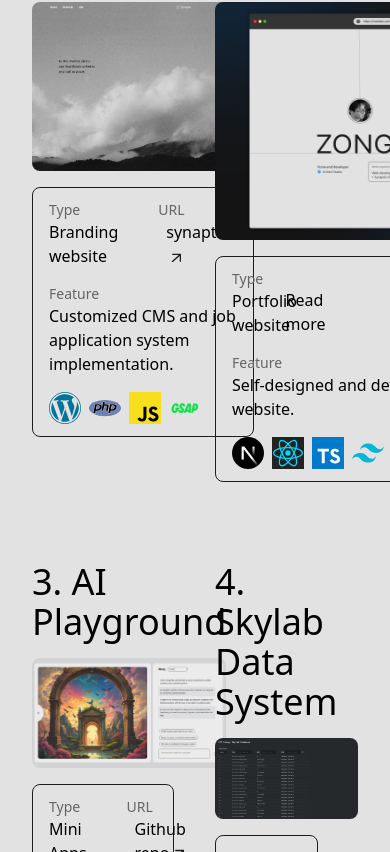
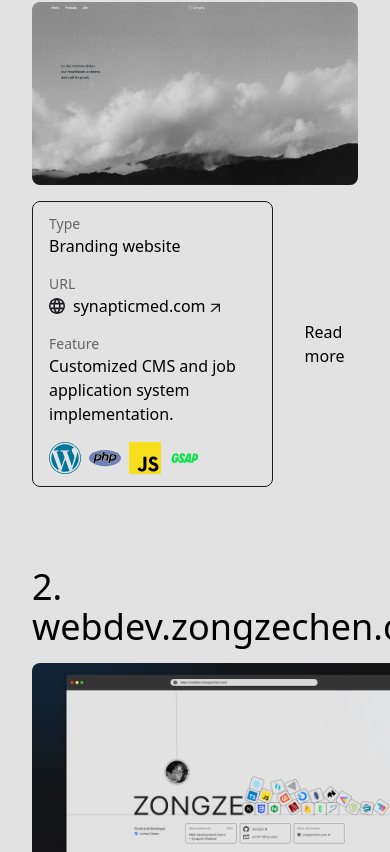
Before and after one commit to Zer02z2/webdev-portfolio, a Next.js app: page / in a window 390 px wide. Shown: the part 1148-2000 px from the top of the page. Built offline with nearby package versions, Linux system fonts and the light colour scheme.

Commit message:
Responsive layout

```diff
--- /dev/null
+++ b/app/_functions/isLinkAlive.ts
@@ -0,0 +1,9 @@
+export const isLinkAlive = async (url: string) => {
+  try {
+    const response = await fetch(url)
+    console.log(response.ok)
+    return true
+  } catch {
+    return false
+  }
+}
--- a/app/overview.tsx
+++ b/app/overview.tsx
@@ -45,7 +45,7 @@ export const Overview = ({
           <div className="grid grid-cols-4 gap-x-4">
             <div className="col-span-3">
               <Bento border={true}>
-                <div className="flex gap-x-10">
+                <div className="gap-x-10 flex flex-col gap-y-4 2xl:flex-row">
                   <div>
                     <SmallText>Type</SmallText>
                     <p>{type}</p>
--- a/app/page.tsx
+++ b/app/page.tsx
@@ -26,7 +26,7 @@ export default function Home() {
         <h1 className="text-6xl">PROJECTS</h1>
       </div>
       <div className="pt-12"></div>
-      <div className="grid gap-y-20 grid-cols-2 gap-x-10">
+      <div className="grid gap-y-20 grid-cols-1 xl:grid-cols-2 gap-x-10">
         {projectMeta.map((projectData, index) => {
           return (
             <Fragment key={index}>
--- a/app/projectMeta.ts
+++ b/app/projectMeta.ts
@@ -26,7 +26,7 @@ export const webDevMeta: ProjectMeta = {
   title: "webdev.zongzechen.com",
   type: "Portfolio website",
   url: "https://zongzechen.com",
-  urlName: "This website",
+  urlName: "zongzechen.com",
   feature: "Self-designed and developed Next.js website.",
   tech: ["nextjs", "react", "typescript", "tailwindcss", "framer"],
 }
@@ -37,7 +37,7 @@ export const aiPlaygroundMeta: ProjectMeta = {
   title: "AI Playground",
   type: "Mini Apps",
   url: "https://github.com/Zer02z2/shared-minds",
-  urlName: "Github repo",
+  urlName: "github.com/Zer02z2/shared-minds",
   feature:
     "A series of fun and experimental mini-apps that leverage the power of AI.",
   tech: ["typescript", "replicate", "vite", "firebase"],
@@ -49,7 +49,7 @@ export const skylabMeta: ProjectMeta = {
   title: "Skylab Data System",
   type: "Data Logger",
   url: "https://io.zongzechen.com/energy",
-  urlName: "io.zongzechen.com",
+  urlName: "io.zongzechen.com/energy",
   feature:
     "Full-stack real-time data tracking system for IoT devices with an app that allows data query.",
   tech: ["Javascript", "node-red", "mysql", "nginx", "digitalocean"],
@@ -61,7 +61,7 @@ export const creativeCodingsMeta: ProjectMeta = {
   title: "Creative Codings",
   type: "Experimental",
   url: "https://github.com/Zer02z2/Swimming-Pools-in-the-Hill",
-  urlName: "Read more",
+  urlName: "github.com/Zer02z2/Swimming-Pools-in-the-Hill",
   feature: "A compilation of 3D, 2D, and creative use of the canvas element.",
   tech: ["three-js", "p5js", "javascript", "vite"],
 }
```
